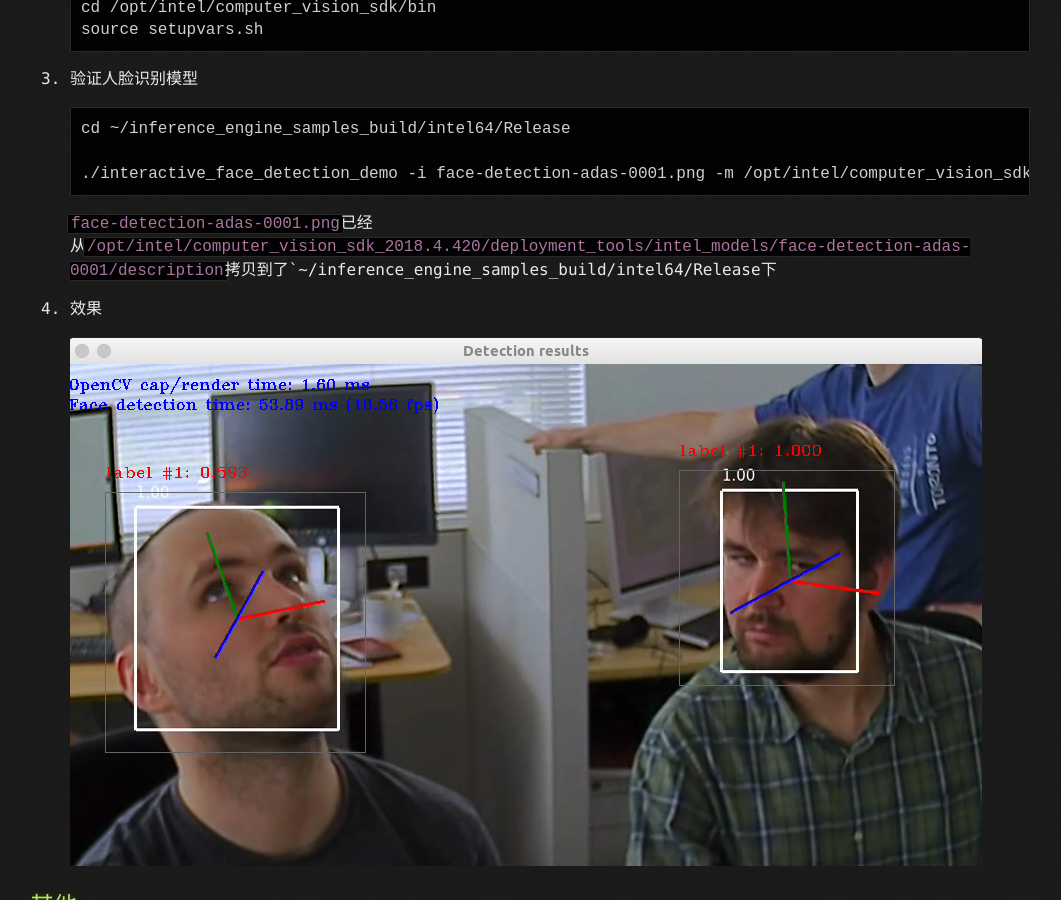
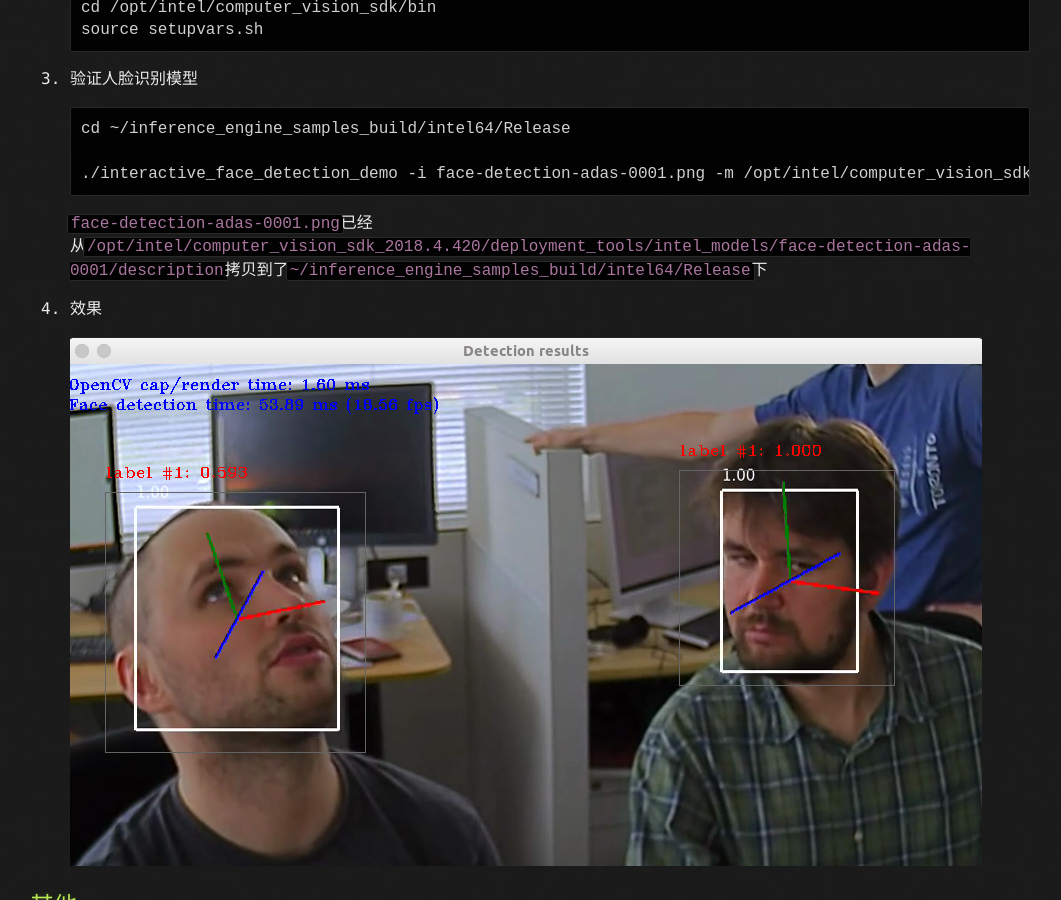
Before and after one commit to ss7424Refar/ss7424Refar.github.io, a Jekyll site: the page built from _posts/2019-06-01-Use-Docker-To-Run-OpenVINO.md, in a window 1280 px wide and 900 px high, scrolled down 2039 px. Shown: the whole window, without its empty margins (110-1171 px from the left). Built offline with Jekyll 4.4.1, drawn with Linux system fonts in a browser that asks for light colours.

````diff
--- a/_posts/2019-06-01-Use-Docker-To-Run-OpenVINO.md
+++ b/_posts/2019-06-01-Use-Docker-To-Run-OpenVINO.md
@@ -88,7 +88,7 @@ published: true
    ./interactive_face_detection_demo -i face-detection-adas-0001.png -m /opt/intel/computer_vision_sdk_2018.4.420/deployment_tools/intel_models/face-detection-adas-0001/FP32/face-detection-adas-0001.xml -d CPU
    ```
 
-   `face-detection-adas-0001.png`已经从`/opt/intel/computer_vision_sdk_2018.4.420/deployment_tools/intel_models/face-detection-adas-0001/description`拷贝到了`~/inference_engine_samples_build/intel64/Release下
+   `face-detection-adas-0001.png`已经从`/opt/intel/computer_vision_sdk_2018.4.420/deployment_tools/intel_models/face-detection-adas-0001/description`拷贝到了`~/inference_engine_samples_build/intel64/Release`下
 
 4. 效果
 
````
Also changed, not shown: README.md.
